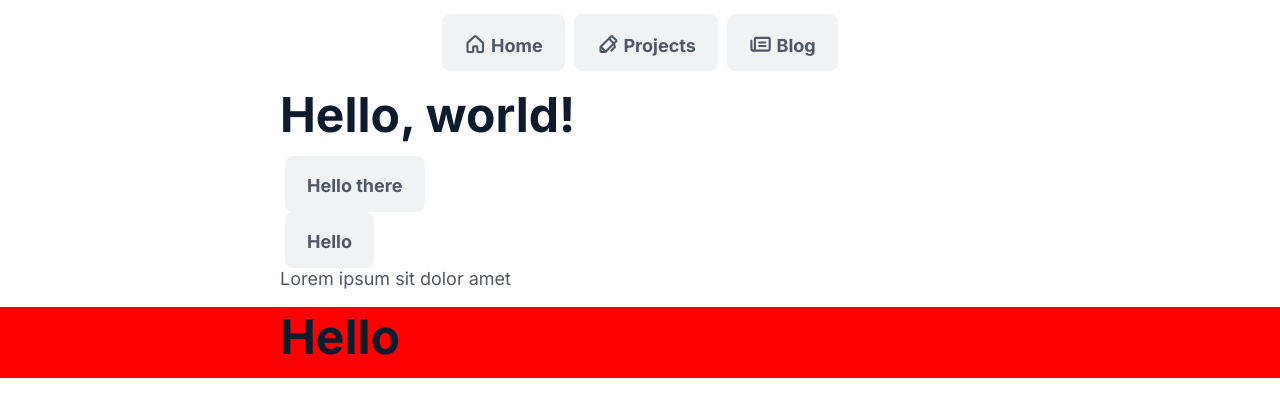
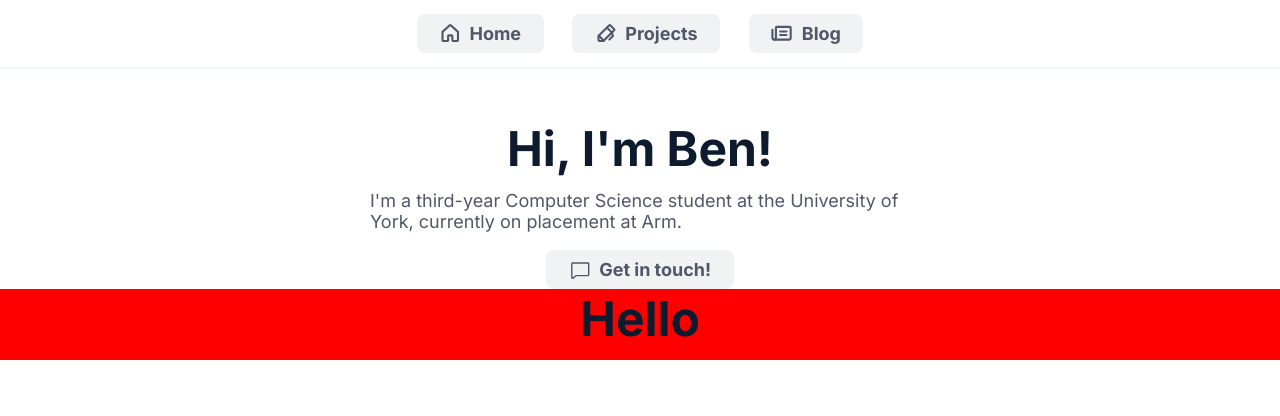
Before and after one commit to benslv/benslv.dev, a Gatsby site: page / in a window 1280 px wide. Built offline with nearby package versions, Linux system fonts and the light colour scheme; Gatsby itself is replaced by a stand-in of ours.

Commit message:
Update button margin and padding

```diff
--- a/src/components/Button.js
+++ b/src/components/Button.js
@@ -6,7 +6,7 @@ const { buttons } = theme;
 
 const StyledButton = styled.a`
 	text-decoration: none;
-	padding: 0.8em 1.25em;
+	padding: 0.3em 1.25em;
 	font-weight: 700;
 	border-radius: 8px;
 	background: ${buttons.primary.background};
@@ -14,7 +14,10 @@ const StyledButton = styled.a`
 	outline: none;
 	width: fit-content;
 
-	margin: 0 0.25em;
+	display: flex;
+	align-items: center;
+
+	margin: 0 0.8em;
 
 	transition: all 0.15s cubic-bezier(0.21, 0.63, 0.32, 0.98);
 
@@ -28,20 +31,13 @@ const StyledButton = styled.a`
 		background: ${buttons.hover.background};
 		color: ${buttons.hover.color};
 	}
-
-	:first-child {
-		margin-left: 0;
-	}
-
-	:last-child {
-		margin-right: 0;
-	}
 `;
 
 const StyledIcon = styled.span`
 	font-size: 1.25em;
 	position: relative;
-	top: 0.2em;
+	top: 0.1em;
+	padding-right: 0.35em;
 `;
 
 const Button = ({ to, icon, text }) => {
--- a/src/components/Container.js
+++ b/src/components/Container.js
@@ -2,12 +2,13 @@ import React from "react";
 import styled from "styled-components";
 
 const StyledContainer = styled.div`
-	max-width: 720px;
+	max-width: 540px;
 	margin: 0 auto;
 
   display: flex;
   flex-direction: column;
   flex-grow: 0;
+  align-items: center;
 `;
 
 const Container = ({ children }) => (
--- a/src/components/Navbar.js
+++ b/src/components/Navbar.js
@@ -18,9 +18,19 @@ const StyledNavbar = styled.nav`
 	margin: 0;
 	padding: 0.8em 0;
 
+	margin-bottom: 2em;
+
 	width: 100%;
 
 	background-color: ${colors.background};
+
+	::after {
+		content: "";
+		width: 100%;
+		display: block;
+		border: 1px solid ${colors.accent20};
+		margin-top: 0.8em;
+	}
 `;
 
 const StyledNavbarNav = styled.div`
--- /dev/null
+++ b/src/components/sections/Hero.js
@@ -0,0 +1,18 @@
+import React from "react";
+import { Chat } from "phosphor-react";
+
+import Button from "../Button";
+
+
+const HeroSection = () => (
+	<React.Fragment>
+		<h1>Hi, I'm Ben!</h1>
+		<p>
+			I'm a third-year Computer Science student at the University of York,
+			currently on placement at Arm.
+		</p>
+    <Button icon={<Chat/>} text="Get in touch!" />
+	</React.Fragment>
+);
+
+export default HeroSection;
--- a/src/pages/index.js
+++ b/src/pages/index.js
@@ -1,9 +1,13 @@
 import React from "react";
 import { IconContext } from "phosphor-react";
 
+// Import components
 import Layout from "../components/Layout";
-import Button from "../components/Button";
 
+// Import sections
+import HeroSection from "../components/sections/Hero";
+
+// Import theme
 import theme from "../theme";
 const { colors } = theme;
 
@@ -16,12 +20,9 @@ const IndexPage = () => {
 		// 		weight: "bold",
 		// 		mirrored: false,
 		// 	}}>
-			<Layout>
-				<h1>Hello, world!</h1>
-				<Button to="#" text="Hello there " />
-				<Button to="#" text="Hello" />
-				<p>Lorem ipsum sit dolor amet</p>
-			</Layout>
+		<Layout>
+			<HeroSection />
+		</Layout>
 		// </IconContext.Provider>
 	);
 };
```
